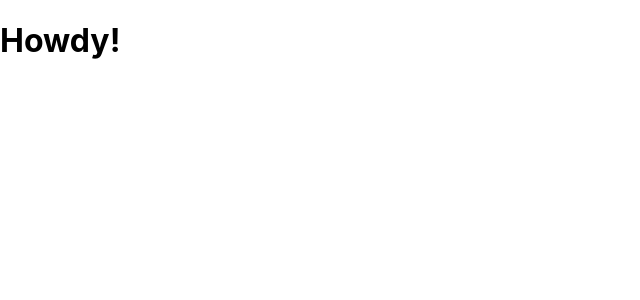
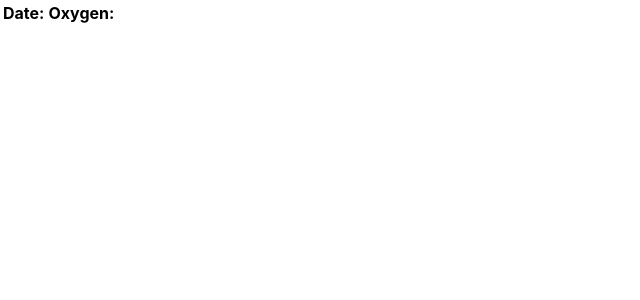
Before and after one commit to doakcovington/pulse-ox-example, a React (Create React App) app: page / in a window 1280 px wide. Shown: the top 300 px of the page, without its empty margins (0-640 px from the left). Built offline with nearby package versions, Linux system fonts and the light colour scheme.

Commit message:
Built out Table component

```diff
--- a/src/App.js
+++ b/src/App.js
@@ -1,10 +1,11 @@
 import React, { Component } from 'react'
+import Table from './Table'
 
 class App extends Component {
     render () {
       return (
-        <div className="App">
-          <h1>Howdy!</h1>
+        <div className="container">
+          <Table />
         </div>
       )
     }
--- /dev/null
+++ b/src/Table.js
@@ -0,0 +1,30 @@
+import React, { Component } from 'react'
+
+const TableHeader = () => {
+    return (
+        <thead>
+            <tr>
+                <th>Date:</th>
+                <th>Oxygen:</th>
+            </tr>
+        </thead>
+    )
+}
+
+const TableBody = () => {
+    return <tbody />
+}
+
+class Table extends Component {
+    render() {
+        return (
+            <table>
+                <TableHeader />
+                <TableBody />
+            </table>
+        )
+
+    }
+}
+
+export default Table
```
